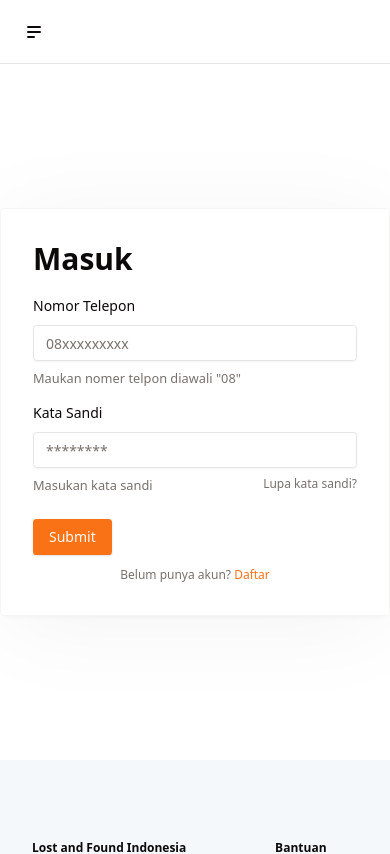
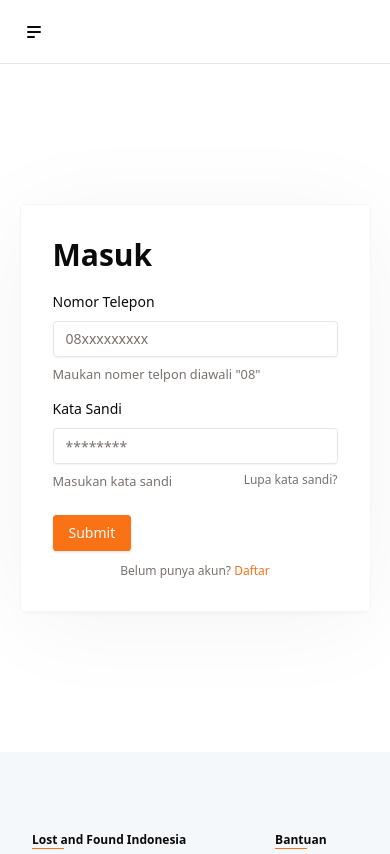
Before and after one commit to indrawijayakusuma/lost-and-found-frontend, a React (Vite) app: page /login in a window 390 px wide. Shown: the top 854 px of the page. Built offline with nearby package versions, Linux system fonts and the light colour scheme; no server answers.

Commit message:
fix responsive login

```diff
--- a/src/pages/forgotPassword.tsx
+++ b/src/pages/forgotPassword.tsx
@@ -70,12 +70,12 @@ export const ForgotPassword = () => {
                 name="phone"
                 render={({ field }) => (
                   <FormItem>
-                    <FormLabel>Nomor telfon terdaftar</FormLabel>
+                    <FormLabel>Nomor telepon terdaftar</FormLabel>
                     <FormControl>
                       <Input placeholder="08xxxxxxxx" {...field} />
                     </FormControl>
                     <FormDescription>
-                      Maukan Nomor telfon terdaftar
+                      Maukan Nomor telepon terdaftar
                     </FormDescription>
                     <FormMessage />
                   </FormItem>
--- a/src/pages/login.tsx
+++ b/src/pages/login.tsx
@@ -67,9 +67,9 @@ const Login = () => {
   }
 
   return (
-    <div className="my-36 flex flex-row justify-center items-center gap-14">
+    <div className="md:min-h-screen h-[43rem] flex flex-row justify-center items-center gap-14">
       <img src={laptop} alt="laptop" className="w-96 hidden md:flex" />
-      <div className="flex shadow-custom border-border/40 border rounded-md p-8 w-[26rem]">
+      <div className="flex shadow-custom border-border/40 border rounded-md p-8 w-[90%] md:w-[26rem]">
         <Form {...form}>
           <form
             onSubmit={form.handleSubmit(onSubmit)}
--- a/src/pages/register.tsx
+++ b/src/pages/register.tsx
@@ -22,7 +22,7 @@ import { MdOutlineKeyboardArrowLeft } from "react-icons/md";
 
 const formSchema = z.object({
   phone: z.string().min(10, {
-    message: "Name must be at least 10 characters.",
+    message: "phone must be at least 10 characters.",
   }),
   email: z
     .string()
@@ -36,11 +36,11 @@ const formSchema = z.object({
   username: z.string().min(3, {
     message: "username must be at least 3 characters.",
   }),
-  password: z.string().min(3, {
-    message: "Rekening must be at least 3 characters.",
+  password: z.string().min(5, {
+    message: "password must be at least 3 characters.",
   }),
-  passwordValidation: z.string().min(3, {
-    message: "Rekening must be at least 3 characters.",
+  passwordValidation: z.string().min(5, {
+    message: "password must be at least 3 characters.",
   }),
 });
 
```
